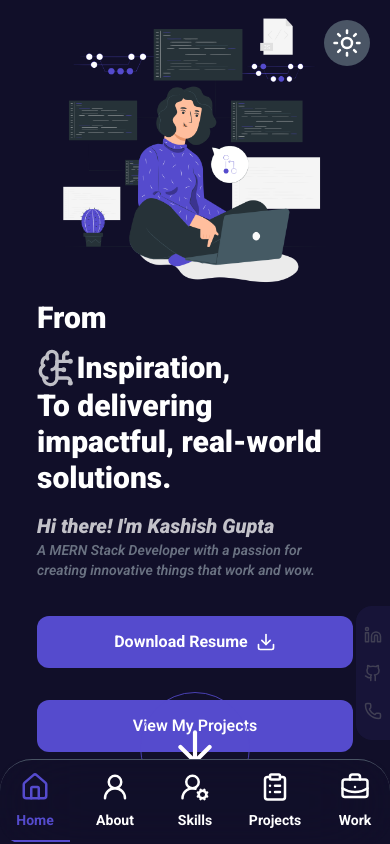
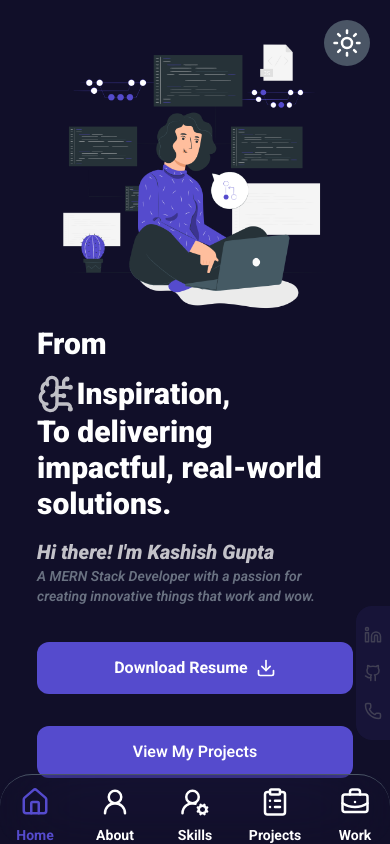
Before and after one commit to Kashish2402/Portfolio, a React (Vite) app: page / in a window 390 px wide. Built offline with nearby package versions, Linux system fonts and the light colour scheme.

Commit message:
some UI Issues fixed

```diff
--- a/package.json
+++ b/package.json
@@ -4,7 +4,7 @@
   "version": "0.0.0",
   "type": "module",
   "scripts": {
-    "dev": "vite",
+    "dev": "vite --host",
     "build": "vite build",
     "lint": "eslint .",
     "preview": "vite preview"
--- a/src/component/Footer/Footer.jsx
+++ b/src/component/Footer/Footer.jsx
@@ -5,7 +5,7 @@ import { motion } from "motion/react";
 function Footer() {
   return (
     <section
-      className="flex items-center justify-center border-t border-gray-800/80"
+      className="flex items-center justify-center border-t border-gray-800/80 pb-20"
       id="contact"
     >
       <motion.div
--- a/src/component/Header/Header.jsx
+++ b/src/component/Header/Header.jsx
@@ -23,7 +23,7 @@ function Header() {
         whileInView={{ scale: 1, opacity: 1 }}
         transition={{ duration: 0.5, delay: 1 }}
         aria-label="Down Arrrow"
-        className={`absolute p-2 bottom-3 cursor-pointer  rounded-full outline outline-purple-600 dark:outline-[#554bcd] ${
+        className={`hidden md:block absolute p-2 bottom-20 lg:bottom-3 cursor-pointer  rounded-full outline outline-purple-600 dark:outline-[#554bcd] ${
           theme === "dark" ? "dark-arrow" : "arrow"
         }`}
         onClick={() =>
--- a/src/component/Navbar.jsx
+++ b/src/component/Navbar.jsx
@@ -37,7 +37,7 @@ function Navbar() {
       initial={{ opacity: 0, x: -20 }}
       whileInView={{ opacity: 1, x: 0 }}
       transition={{ duration: 1, delay: 0.3 }}
-      className="w-screen lg:w-[80px] lg:h-screen lg:py-10 lg:border-r lg:border-gray-500/50 rounded-3xl backdrop-blur-[40px] overflow-hidden z-100"
+      className="fixed bottom-0 left-0 w-full h-[70px] lg:w-[80px] lg:h-screen lg:py-10 lg:border-r lg:border-gray-500/50 rounded-3xl backdrop-blur-[40px] z-100"
       role="navigation"
     >
       <div className="w-full h-full flex flex-col items-center justify-between">
```
Also changed, not shown: vite.config.js (line endings or trailing spaces).
